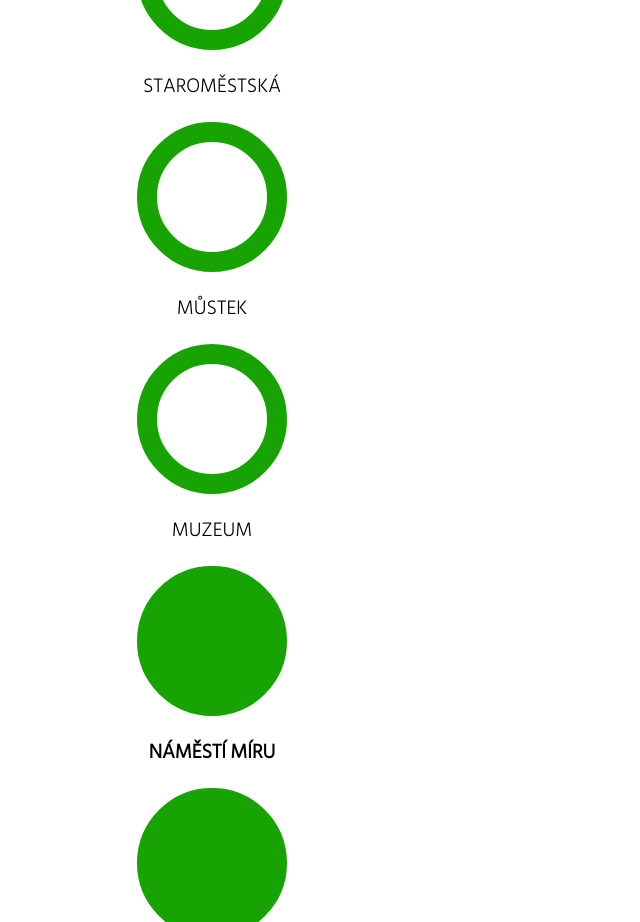
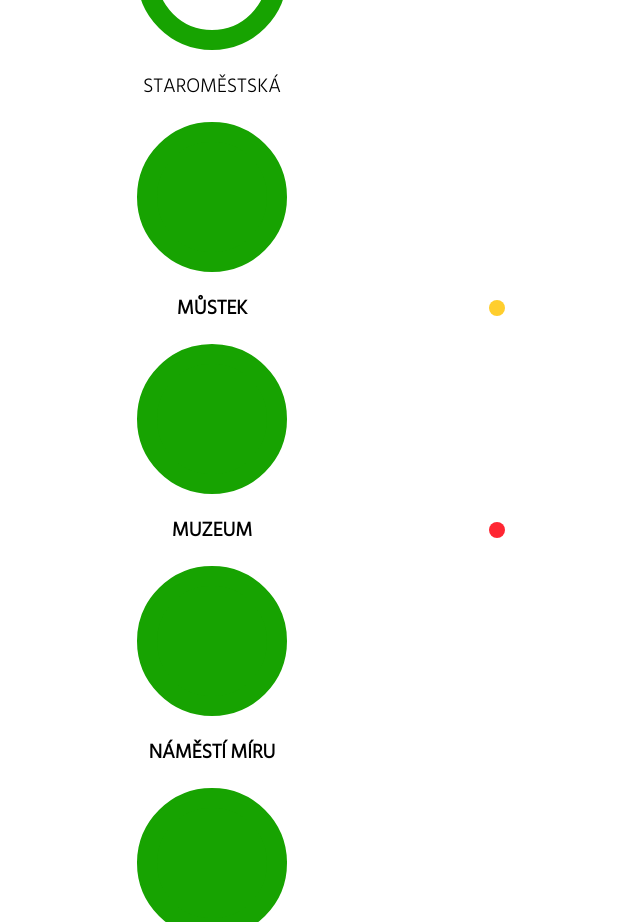
Before and after one commit to hrafil/UMetra_next.js, a Next.js app: page /line-a in a window 1280 px wide. Shown: the part 1680-2602 px from the top of the page, without its empty margins (428-1068 px from the left). Built offline with nearby package versions, Linux system fonts and the light colour scheme.

Commit message:
Transfer-moznosti

```diff
--- a/components/CreateLine.js
+++ b/components/CreateLine.js
@@ -36,7 +36,6 @@ const CreateStation = ({ line, color, colorEmpty, letter }) => {
           <div className="station">
             <div className={color}></div>
             <p className="label">
-              {line.station.toUpperCase()}
               {transferToC ? (
                 <Link href="/line-c">
                   <div className="transfer_red"></div>
@@ -50,6 +49,7 @@ const CreateStation = ({ line, color, colorEmpty, letter }) => {
                   <div className="transfer_yellow"></div>
                 </Link>
               ) : undefined}
+              {line.station.toUpperCase()}
             </p>
           </div>
         </Link>
--- a/data/listA.json
+++ b/data/listA.json
@@ -57,9 +57,37 @@
 
   { "station": "Staroměstská", "artworks": false },
 
-  { "station": "Můstek", "artworks": false },
+  {
+    "station": "Můstek",
+    "artworks": [
+      {
+        "artwork": "Můstek1",
+        "name": "",
+        "id": "a-mus1",
+        "author": "",
+        "type": "",
+        "date": "",
+        "material": "",
+        "image": "tba"
+      }
+    ]
+  },
 
-  { "station": "Muzeum", "artworks": false },
+  {
+    "station": "Muzeum",
+    "artworks": [
+      {
+        "artwork": "Muzeum1",
+        "name": "",
+        "id": "a-muz1",
+        "author": "",
+        "type": "",
+        "date": "",
+        "material": "",
+        "image": "tba"
+      }
+    ]
+  },
 
   {
     "station": "Náměstí míru",
--- a/styles/globals.css
+++ b/styles/globals.css
@@ -90,7 +90,7 @@ li {
   border-radius: 50%;
   display: inline-block;
   position: absolute;
-  margin-left: 1rem;
+  right: 5%;
   margin-top: 0.5rem;
 }
 
@@ -101,7 +101,7 @@ li {
   border-radius: 50%;
   display: inline-block;
   position: absolute;
-  margin-left: 1rem;
+  left: 5%;
   margin-top: 0.5rem;
 }
 
@@ -112,7 +112,7 @@ li {
   border-radius: 50%;
   display: inline-block;
   position: absolute;
-  margin-left: 1rem;
+  right: 5%;
   margin-top: 0.5rem;
 }
 
```
